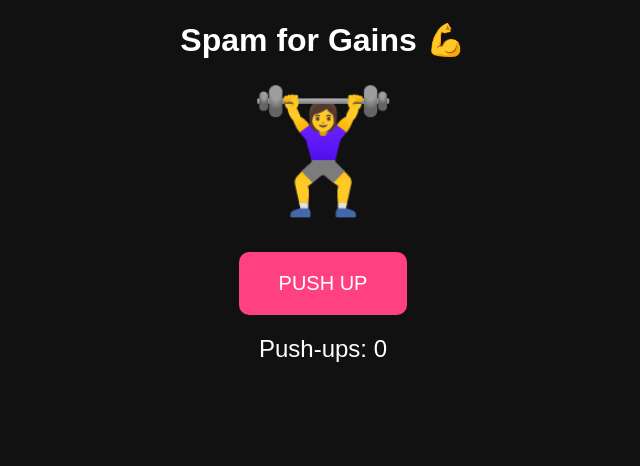
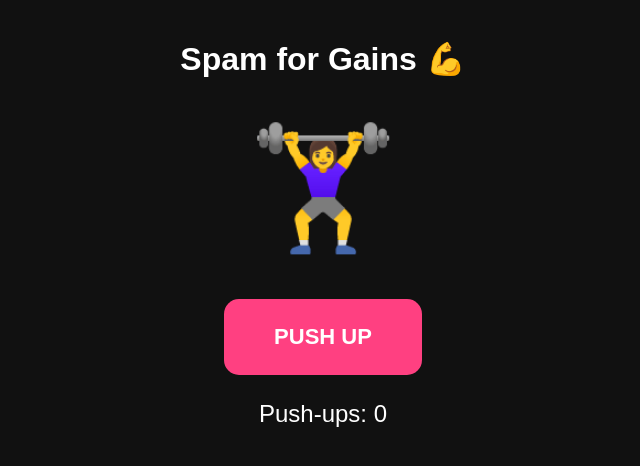
Before and after one commit to trillestzelo1-eng/the-game, a plain HTML site: page index.html in a window 1280 px wide. Shown: the whole page, without its empty margins (317-957 px from the left). Drawn offline with Linux system fonts and the light colour scheme.

Commit message:
Enhance styling and functionality of push-up app

```diff
--- a/index.html
+++ b/index.html
@@ -2,36 +2,56 @@
 <html>
 <head>
     <title>Push-Up Power 💪</title>
+
+    <!-- Prevent iPhone zoom -->
+    <meta name="viewport" content="width=device-width, initial-scale=1, maximum-scale=1, user-scalable=no">
+
     <style>
         body {
             text-align: center;
-            font-family: Arial;
+            font-family: Arial, sans-serif;
             background: #111;
             color: white;
+            margin: 0;
+            padding: 20px;
+            -webkit-text-size-adjust: 100%;
+            touch-action: manipulation;
+        }
+
+        h1 {
+            margin-top: 20px;
         }
 
         #girl {
             font-size: 120px;
-            transition: transform 0.2s ease, font-size 0.2s ease;
+            transition: transform 0.15s ease, font-size 0.2s ease;
+            margin-top: 40px;
         }
 
         button {
-            padding: 20px 40px;
-            font-size: 20px;
-            margin-top: 30px;
+            padding: 25px 50px;
+            font-size: 22px;
+            margin-top: 40px;
             border: none;
-            border-radius: 10px;
+            border-radius: 15px;
             background: #ff4081;
             color: white;
+            font-weight: bold;
             cursor: pointer;
+
+            /* Anti-zoom + anti-select */
+            touch-action: manipulation;
+            -webkit-tap-highlight-color: transparent;
+            user-select: none;
+            -webkit-user-select: none;
         }
 
         button:active {
-            transform: scale(0.95);
+            transform: scale(0.92);
         }
 
         #counter {
-            margin-top: 20px;
+            margin-top: 25px;
             font-size: 24px;
         }
     </style>
@@ -42,7 +62,7 @@
 
 <div id="girl">🏋️‍♀️</div>
 
-<button onclick="doPushup()">PUSH UP</button>
+<button id="pushBtn">PUSH UP</button>
 
 <div id="counter">Push-ups: 0</div>
 
@@ -54,19 +74,36 @@
         count++;
         document.getElementById("counter").innerText = "Push-ups: " + count;
 
+        const girl = document.getElementById("girl");
+
         // Push-up animation
-        let girl = document.getElementById("girl");
-        girl.style.transform = "translateY(20px)";
+        girl.style.transform = "translateY(25px)";
         setTimeout(() => {
             girl.style.transform = "translateY(0px)";
         }, 100);
 
-        // Increase size (muscle growth)
+        // Grow muscles every 10 push-ups
         if (count % 10 === 0) {
             size += 10;
             girl.style.fontSize = size + "px";
         }
     }
+
+    // Use pointer events (better for iPhone spam tapping)
+    document.getElementById("pushBtn").addEventListener("pointerdown", (e) => {
+        e.preventDefault();
+        doPushup();
+    });
+
+    // Prevent iOS double-tap zoom
+    let lastTouchEnd = 0;
+    document.addEventListener('touchend', function (event) {
+        const now = Date.now();
+        if (now - lastTouchEnd <= 300) {
+            event.preventDefault();
+        }
+        lastTouchEnd = now;
+    }, { passive: false });
 </script>
 
 </body>
```
